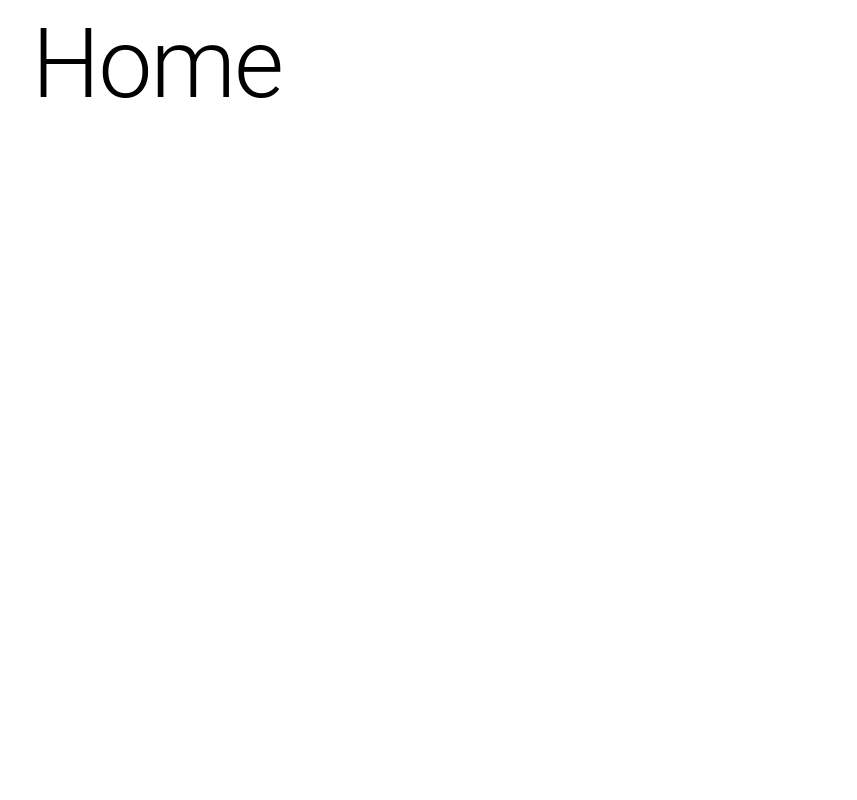
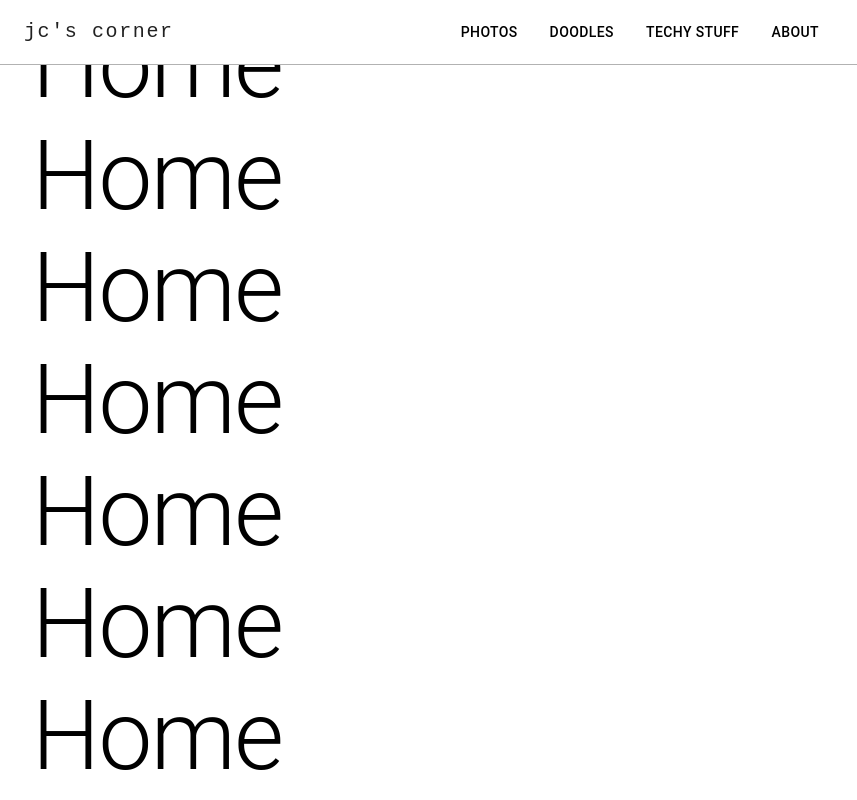
Before and after one commit to jiachenofsun/website, a React (Create React App) app: page / in a window 1280 px wide. Shown: the top 800 px of the page, without its empty margins (0-857 px from the left). Built offline with nearby package versions, Linux system fonts and the light colour scheme.

Commit message:
made pages and navmenu styling

```diff
--- a/package.json
+++ b/package.json
@@ -5,7 +5,9 @@
   "dependencies": {
     "@emotion/react": "^11.11.1",
     "@emotion/styled": "^11.11.0",
+    "@mui/icons-material": "^5.14.1",
     "@mui/material": "^5.14.2",
+    "@mui/styled-engine-sc": "^5.12.0",
     "@testing-library/jest-dom": "^5.17.0",
     "@testing-library/react": "^13.4.0",
     "@testing-library/user-event": "^13.5.0",
@@ -17,6 +19,7 @@
     "react-dom": "^18.2.0",
     "react-router-dom": "^6.14.2",
     "react-scripts": "5.0.1",
+    "styled-components": "^6.0.5",
     "typescript": "^4.9.5",
     "web-vitals": "^2.1.4"
   },
--- a/src/App.tsx
+++ b/src/App.tsx
@@ -1,5 +1,6 @@
 import React from 'react'
-import {AppContainer, theme} from './theme'
+import {theme} from './theme'
+import {Container} from '@mui/material'
 import {ThemeProvider} from '@mui/material/styles'
 import {RouterProvider, createBrowserRouter} from 'react-router-dom'
 import {ErrorPage} from './pages'
@@ -24,9 +25,9 @@ function App() {
   return (
 
     <ThemeProvider theme={theme}>
-    <AppContainer>
+    <Container>
     <RouterProvider router={routes} />
-    </AppContainer>
+    </Container>
     </ThemeProvider>
   )
 }
--- a/src/Root.tsx
+++ b/src/Root.tsx
@@ -1,12 +1,12 @@
 import {Box} from '@mui/material'
 import {Outlet} from 'react-router-dom'
+import {NavMenu} from './organisms/NavMenu'
 
 export const Root = (): JSX.Element => {
 
   return (
-    <Box>
-      {/* TODO: ADD TOP BANNER/LOGO */}
-      {/* TODO: ADD TOP MENU */}
+    <Box sx={{padding: '0', margin: '0'}}>
+      <NavMenu />
       {/* TODO: ADD TICKER */}
       <Outlet />
     </Box>
--- /dev/null
+++ b/src/organisms/NavMenu.tsx
@@ -0,0 +1,119 @@
+import * as React from 'react'
+import {Box, Toolbar, IconButton, Typography, Menu, MenuItem, Container, Button} from '@mui/material'
+import {Menu as MenuIcon} from '@mui/icons-material'
+import {StyledAppBar, theme} from '../theme'
+import {pageRoutes} from '../page-routes'
+
+const pageRoutesFiltered = pageRoutes.filter((pageRoute) => {
+  return pageRoute.title !== 'Home'
+})
+
+export const NavMenu = (): JSX.Element => {
+  const [anchorElNav, setAnchorElNav] = React.useState<null | HTMLElement>(null)
+
+  const handleOpenNavMenu = (event: React.MouseEvent<HTMLElement>) => {
+    setAnchorElNav(event.currentTarget)
+  };
+
+  const handleCloseNavMenu = () => {
+    setAnchorElNav(null)
+  };
+
+  return (
+    <StyledAppBar position="fixed" elevation={0}>
+      <Container>
+        <Toolbar disableGutters>
+          <Typography
+            variant="h6"
+            noWrap
+            component="a"
+            href="/"
+            sx={{
+              display: { xs: 'none', md: 'inline' },
+              position: 'absolute',
+              fontFamily: 'monospace',
+              fontWeight: 100,
+              letterSpacing: '.1rem',
+              color: 'inherit',
+              textDecoration: 'none',
+            }}
+          >
+            jc's corner
+          </Typography>
+          <Box sx={{ flexGrow: 1, display: { xs: 'flex', md: 'none' } }}>
+            <IconButton
+                size="large"
+                aria-label="navmenu"
+                aria-controls="menu-appbar"
+                aria-haspopup="true"
+                onClick={handleOpenNavMenu}
+                color="inherit"
+                >
+            <MenuIcon fontSize='medium'/>
+            </IconButton>
+            <Menu
+              id="menu-appbar"
+              anchorEl={anchorElNav}
+              anchorOrigin={{
+                vertical: 'bottom',
+                horizontal: 'left',
+              }}
+              keepMounted
+              transformOrigin={{
+                vertical: 'top',
+                horizontal: 'left',
+              }}
+              open={Boolean(anchorElNav)}
+              onClose={handleCloseNavMenu}
+              sx={{
+                display: { xs: 'block', md: 'none' },
+              }}
+            >
+              {pageRoutesFiltered.map((pageRoute) => (
+                <MenuItem key={pageRoute.title} onClick={handleCloseNavMenu}>
+                  <Typography textAlign="center">{pageRoute.title}</Typography>
+                </MenuItem>
+              ))}
+            </Menu>
+          </Box>
+
+
+          <Typography
+            variant="h5"
+            noWrap
+            component="a"
+            href=""
+            sx={{
+              mr: 2,
+              display: { xs: 'flex', md: 'none' },
+              flexGrow: 1,
+              fontFamily: 'monospace',
+              fontWeight: 100,
+              letterSpacing: '.1rem',
+              color: 'inherit',
+              textDecoration: 'none',
+            }}
+          >
+            jc's corner
+          </Typography>
+
+          <Box sx={{ flexGrow: 1, display: { xs: 'none', md: 'flex' }, justifyContent: 'center'}}>
+            {pageRoutesFiltered.map((pageRoute) => (
+              <Button
+                key={pageRoute.title}
+                onClick={handleCloseNavMenu}
+                sx={{
+                  display: 'block',
+                  py: 0,
+                  mx: 1,
+                  color: theme.palette.secondary.main}}
+              >
+                {pageRoute.title}
+              </Button>
+            ))}
+          </Box>
+        </Toolbar>
+      </Container>
+    </StyledAppBar>
+  )
+}
--- a/src/page-routes.tsx
+++ b/src/page-routes.tsx
@@ -1,5 +1,5 @@
 import {ComponentType} from 'react'
-import {Home, About} from './pages'
+import {Home, About, Photos, Doodles, TechyStuff} from './pages'
 
 export interface PageRoute {
   title: string
@@ -9,5 +9,8 @@ export interface PageRoute {
 
 export const pageRoutes: PageRoute[] = [
   {title: 'Home', path: '/', element: Home},
-  {title: 'Orders', path: '/about', element: About},
+  {title: 'Photos', path: '/photos', element: Photos},
+  {title: 'Doodles', path: '/doodles', element: Doodles},
+  {title: 'Techy Stuff', path: '/techy-stuff', element: TechyStuff},
+  {title: 'About', path: '/about', element: About},
 ]
--- /dev/null
+++ b/src/pages/Doodles.tsx
@@ -0,0 +1,9 @@
+import {Box, Typography} from '@mui/material'
+
+export const Doodles = (): JSX.Element => {
+  return (
+    <Box>
+      <Typography variant='h1'>Doodles</Typography>
+    </Box>
+  )
+}
--- a/src/pages/Home.tsx
+++ b/src/pages/Home.tsx
@@ -4,6 +4,15 @@ export const Home = (): JSX.Element => {
   return (
     <Box>
       <Typography variant='h1'>Home</Typography>
+      <Typography variant='h1'>Home</Typography>
+      <Typography variant='h1'>Home</Typography>
+      <Typography variant='h1'>Home</Typography>
+      <Typography variant='h1'>Home</Typography>
+      <Typography variant='h1'>Home</Typography>
+      <Typography variant='h1'>Home</Typography>
+      <Typography variant='h1'>Home</Typography>
+      <Typography variant='h1'>Home</Typography>
+      <Typography variant='h1'>Home</Typography>
     </Box>
   )
 }
--- /dev/null
+++ b/src/pages/Photos.tsx
@@ -0,0 +1,9 @@
+import {Box, Typography} from '@mui/material'
+
+export const Photos = (): JSX.Element => {
+  return (
+    <Box>
+      <Typography variant='h1'>Photos</Typography>
+    </Box>
+  )
+}
--- /dev/null
+++ b/src/pages/TechyStuff.tsx
@@ -0,0 +1,9 @@
+import {Box, Typography} from '@mui/material'
+
+export const TechyStuff = (): JSX.Element => {
+  return (
+    <Box>
+      <Typography variant='h1'>Techy Stuff</Typography>
+    </Box>
+  )
+}
--- a/src/pages/index.ts
+++ b/src/pages/index.ts
@@ -1,3 +1,6 @@
 export * from './Home'
 export * from './Error'
 export * from './About'
+export * from './Photos'
+export * from './Doodles'
+export * from './TechyStuff'
--- a/src/theme.tsx
+++ b/src/theme.tsx
@@ -1,19 +1,28 @@
 import {createTheme} from '@mui/material/styles'
-import {Container} from '@mui/material'
+import {AppBar} from '@mui/material'
 import styled from '@emotion/styled'
 
 export const theme = createTheme({
   palette: {
     primary: {
-      main: '#1976d2',
+      main: '#ffffff',
     },
     secondary: {
-      main: '#dc004e',
+      main: '#000000',
+    },
+  },
+  components: {
+    MuiContainer: {
+      styleOverrides: {
+        root: {
+          maxWidth: 'none !important',
+          margin: '0px',
+        },
+      },
     },
   },
 })
 
-export const AppContainer = styled(Container)(() => ({
-  margin: '0px',
-  maxWidth: 'none'
+export const StyledAppBar = styled(AppBar)(() => ({
+  borderBottom: `1px solid ${theme.palette.primary.dark}`,
 }))
```
Also changed, not shown: 1 other file (tests, documents, lock files or other folders).
